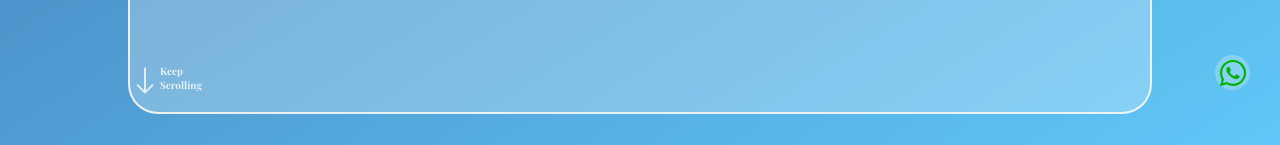
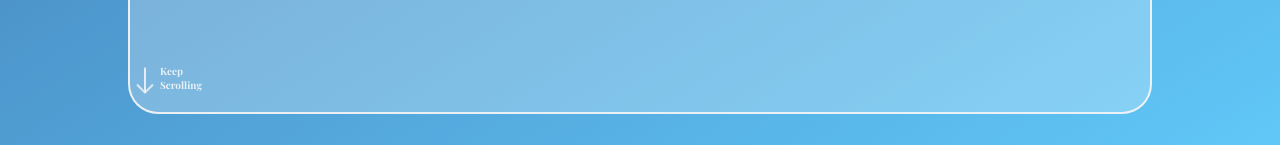
Before and after one commit to SharafaCode/Portfolio, a React (Vite) app: page / in a window 1280 px wide. Shown: the part 646-791 px from the top of the page. Built offline with nearby package versions, Linux system fonts and the light colour scheme; a web font is replaced by a local one.

Commit message:
change made

```diff
--- a/src/Components/hero/Hero.jsx
+++ b/src/Components/hero/Hero.jsx
@@ -90,9 +90,9 @@ const Hero = () => {
           </a>
 
         </div>
-        <div className='whatsapp'>
+        {/* <div className='whatsapp'>
        < FaWhatsapp/>
-        </div>
+        </div> */}
 
 
       </div>
--- a/src/Components/hero/hero.css
+++ b/src/Components/hero/hero.css
@@ -227,7 +227,7 @@
     }
 
     .col1-wrapper{
-        margin-top: 2.5rem;
+        margin-top: 2rem;
     }
 
     .decs{
```
